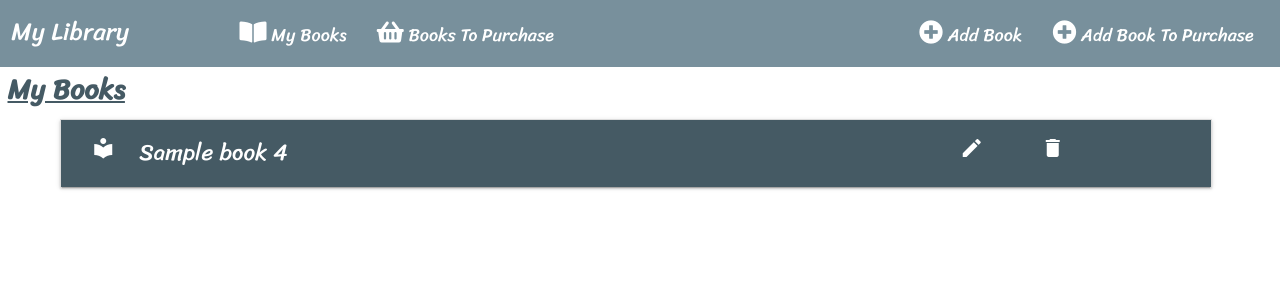
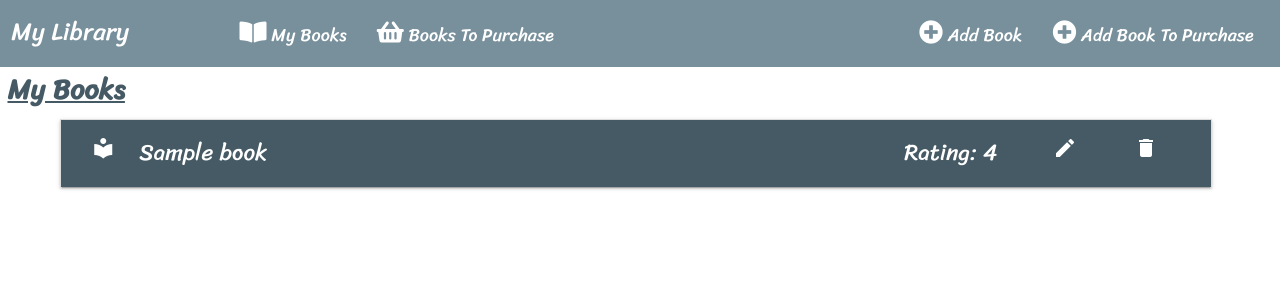
Before and after one commit to WHusssain937/Milestone-Project-3, a Flask app: page / in a window 1280 px wide. Shown: the part 64-364 px from the top of the page. Run offline with Flask 2, Linux system fonts and the light colour scheme; a database or web service that is not in the repository returns one stand-in record (values such as "Sample title"); some libraries are stand-ins or nearby versions; some web fonts are replaced.

Commit message:
added ratings

```diff
--- a/app.py
+++ b/app.py
@@ -66,7 +66,8 @@ def update_book(book_id):
         'author':request.form.get('author'),
         'year_of_release': request.form.get('year_of_release'),
         'genre': request.form.get('genre'),
-        'book_review':request.form.get('book_review')
+        'book_review':request.form.get('book_review'),
+        'rating':request.form.get('book.rating')
     })
     return redirect(url_for('my_books'))
 
--- a/static/css/style.css
+++ b/static/css/style.css
@@ -50,7 +50,6 @@
 .collapsible-header {
     font-family: 'Sriracha';
     font-size: 23px;
-    font-weight: bold;
     color: #fff;
     background-color: #455a64;
     border: 1px solid #455a64;
@@ -66,6 +65,10 @@
 .function-icon {
     margin-left: 2rem;
     color: #fff;
+}
+
+.rate {
+    float: right;
 }
 
 /*--------------------------------------------Add Books/Purchase/Edit Forms*/
--- a/templates/add-books.html
+++ b/templates/add-books.html
@@ -28,8 +28,9 @@
         maxlength="1000"
       ></textarea>
     </div>
-    <div id="rating-system" class="row form-row">
-      <label for="ratings">Rate This Book</label>
+    <div class="row input-field form-row">
+      <label for="rating">Rate This Book From 0 to 5</label>
+      <input id="rating" name="rating" type="number" min="0" max="5" required>
     </div>
 
     <div class="row btn-align">
--- a/templates/edit-book.html
+++ b/templates/edit-book.html
@@ -60,8 +60,9 @@
       >
     </div>
 
-    <div id="rating-system" class="row form-row">
-      <label for="ratings">Rate This Book</label>
+    <div class="row input-field form-row">
+      <label for="rating">Rate This Book From 0 to 5</label>
+      <input id="rating" name="rating" type="number" min="0" max="5" value="{{book.rating}}" required />
     </div>
 
     <div class="row btn-align">
--- a/templates/my-books.html
+++ b/templates/my-books.html
@@ -6,11 +6,12 @@
 		<ul class="collapsible">
 			<li>
 				<div class="collapsible-header">
-					<div class="col s9">
+					<div class="col s10">
 						<i class="material-icons">local_library</i>
-						<strong>{{book.book_title}} {{book.rating}}</strong>
+						<strong>{{book.book_title}}</strong>
+                        <span class="rate">Rating: {{book.rating}}</span>
 					</div>
-					<div class="col s3">
+					<div class="col s2">
 						<a href="{{url_for('edit_book', book_id=book._id)}}" class="tooltipped" data-position="top"
 							data-tooltip="Edit"><i class="material-icons icons function-icon">create</i></a>
 						<a href="{{url_for('delete_book', book_id=book._id)}}" class="tooltipped" data-position="top"
```
